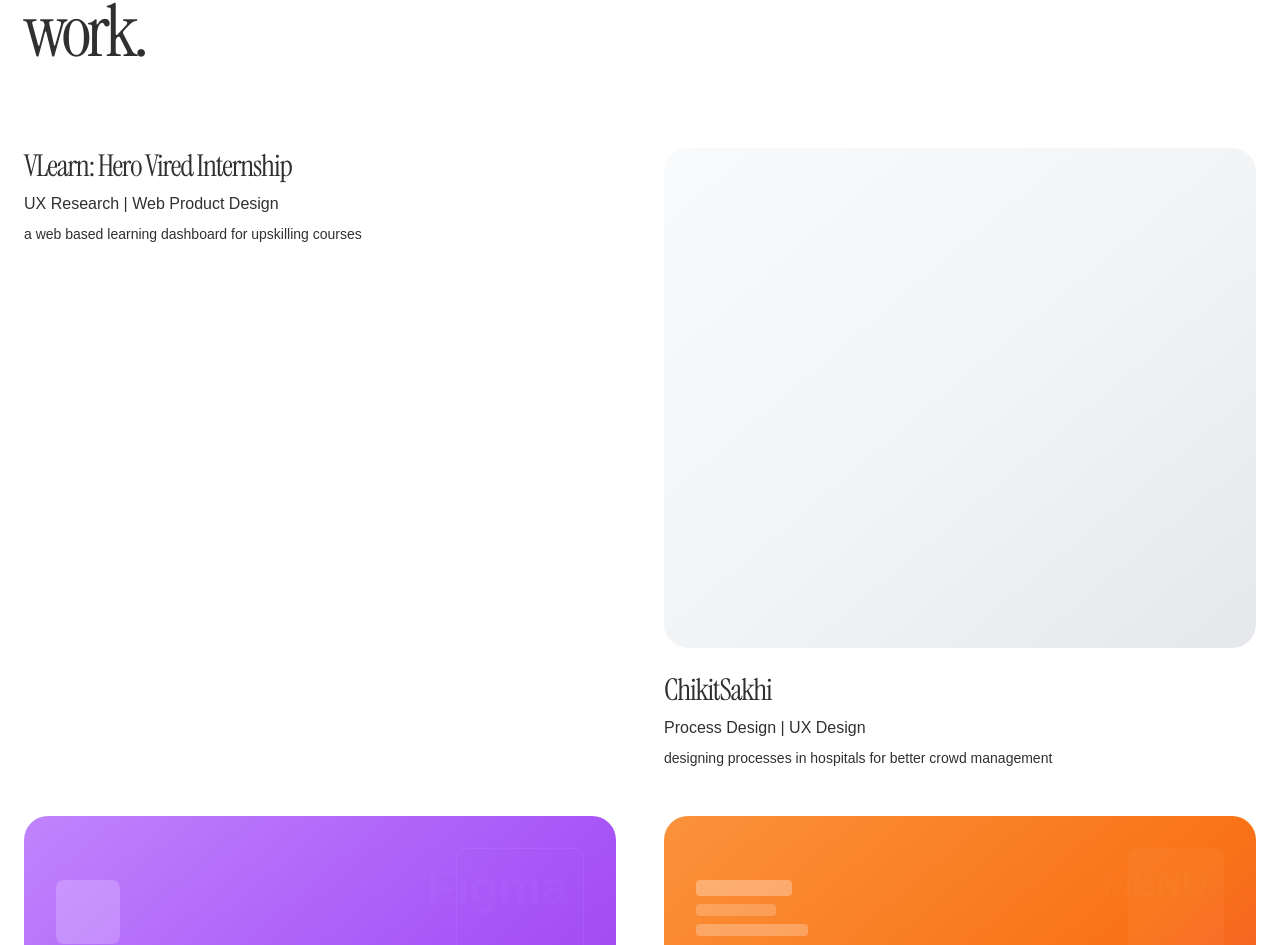
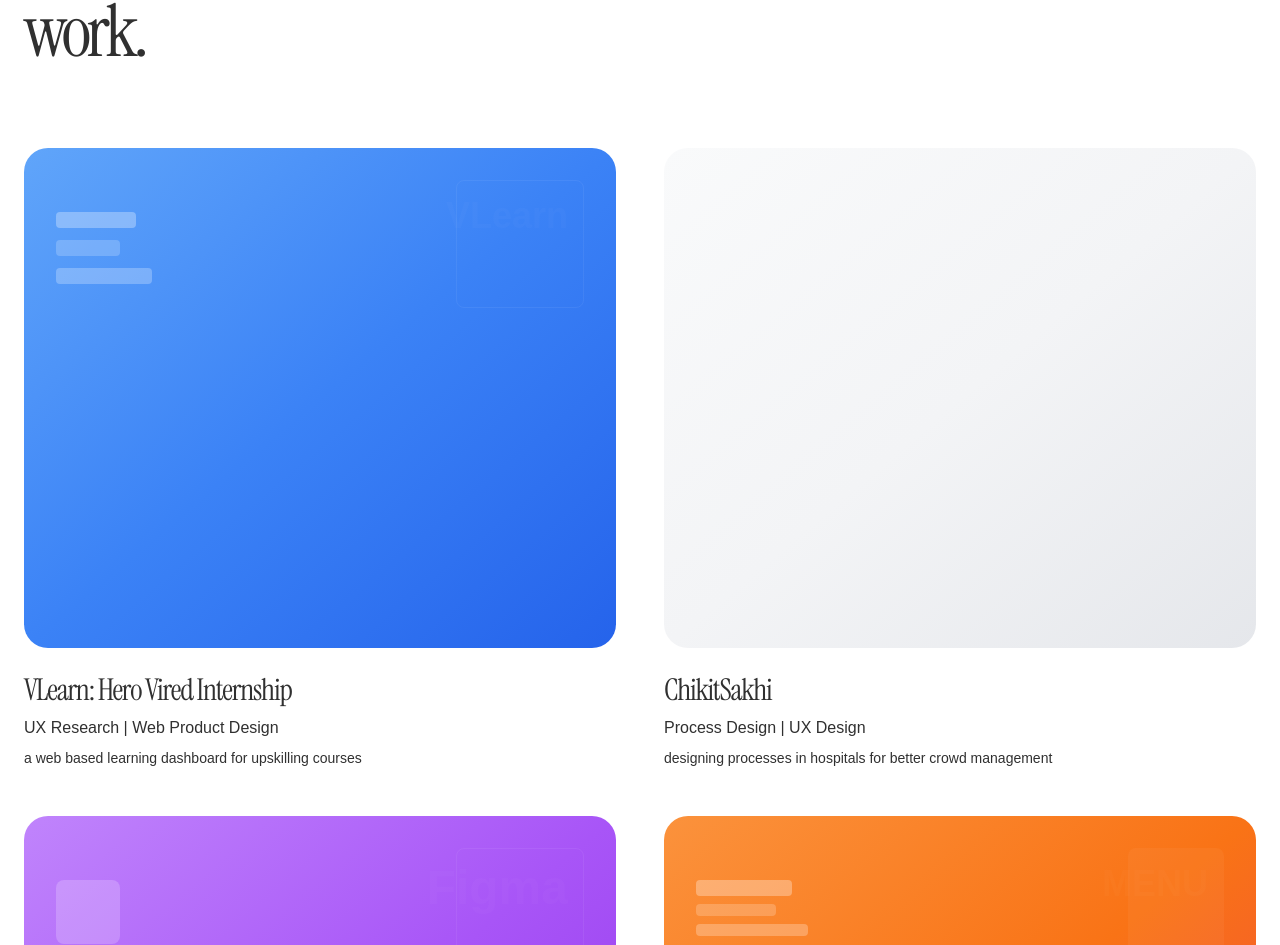
Before and after one commit to kshitij0299/pastel-pivot-folio, a React (Vite) app: page / in a window 1280 px wide. Shown: the part 900-1845 px from the top of the page. Built offline with nearby package versions, Linux system fonts and the light colour scheme; a web font is replaced by a local one.

Commit message:
Add box to VLearn card
Add a colored box to the VLearn project card to match the styling of other project cards.

```diff
--- a/src/components/WorkSection.tsx
+++ b/src/components/WorkSection.tsx
@@ -67,7 +67,22 @@ export const WorkSection = () => {
         <div ref={cardsRef} className="grid grid-cols-1 md:grid-cols-2 gap-8 md:gap-12">
           {/* VLearn Project Card */}
           <div className="group">
+            <div className="bg-gradient-to-br from-blue-400 via-blue-500 to-blue-600 rounded-2xl md:rounded-3xl p-6 md:p-8 lg:p-12 min-h-[400px] md:min-h-[500px] relative overflow-hidden mb-6">
+              {/* Background decoration */}
+              <div className="absolute top-6 right-6 md:top-8 md:right-8 opacity-20">
+                <div className="w-24 h-24 md:w-32 md:h-32 rounded-lg border border-white/30"></div>
+              </div>
+              <div className="absolute top-8 right-8 md:top-12 md:right-12 opacity-10">
+                <div className="text-white/20 font-bold text-2xl md:text-4xl">VLearn</div>
+              </div>
 
+              {/* Learning elements */}
+              <div className="absolute top-12 md:top-16 left-6 md:left-8 space-y-3">
+                <div className="w-16 h-3 md:w-20 md:h-4 bg-white/30 rounded"></div>
+                <div className="w-12 h-3 md:w-16 md:h-4 bg-white/20 rounded"></div>
+                <div className="w-20 h-3 md:w-24 md:h-4 bg-white/25 rounded"></div>
+              </div>
+            </div>
 
             {/* Project title below */}
             <div className="space-y-1 md:space-y-2">
```
